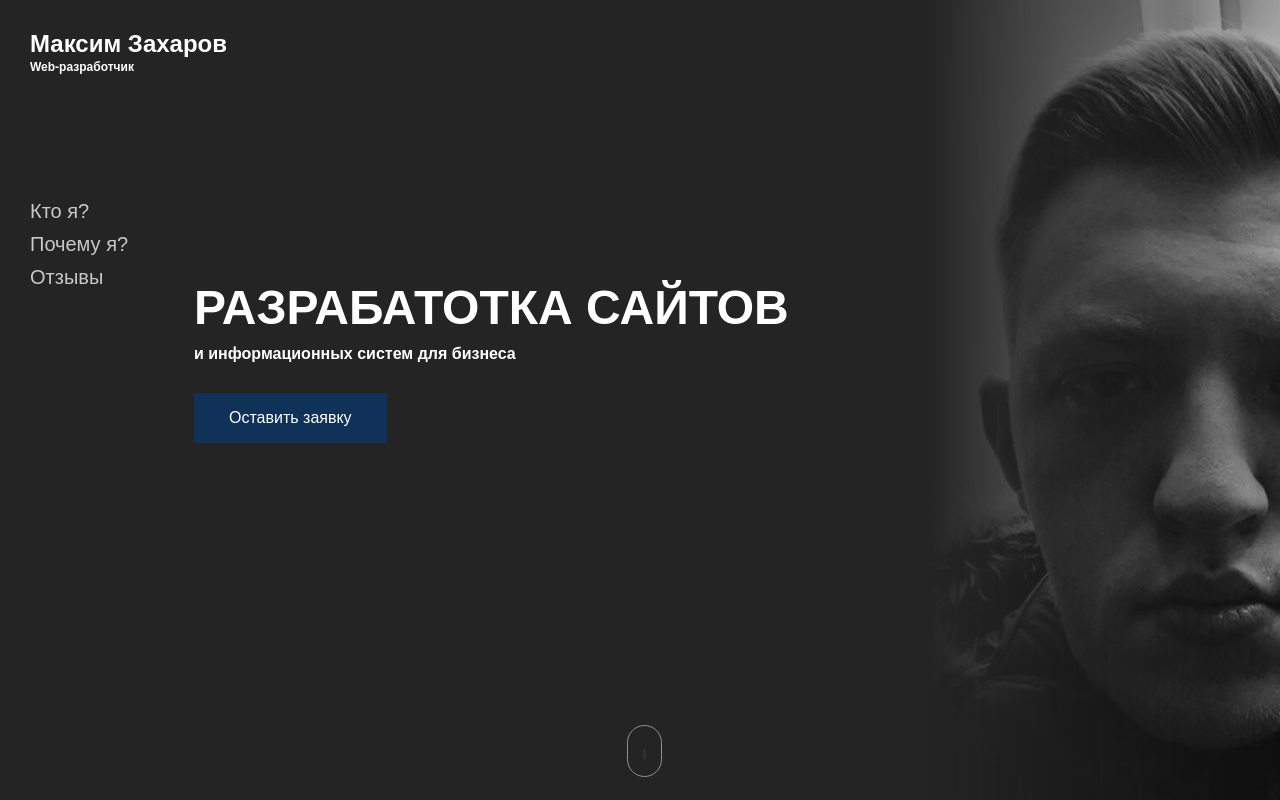
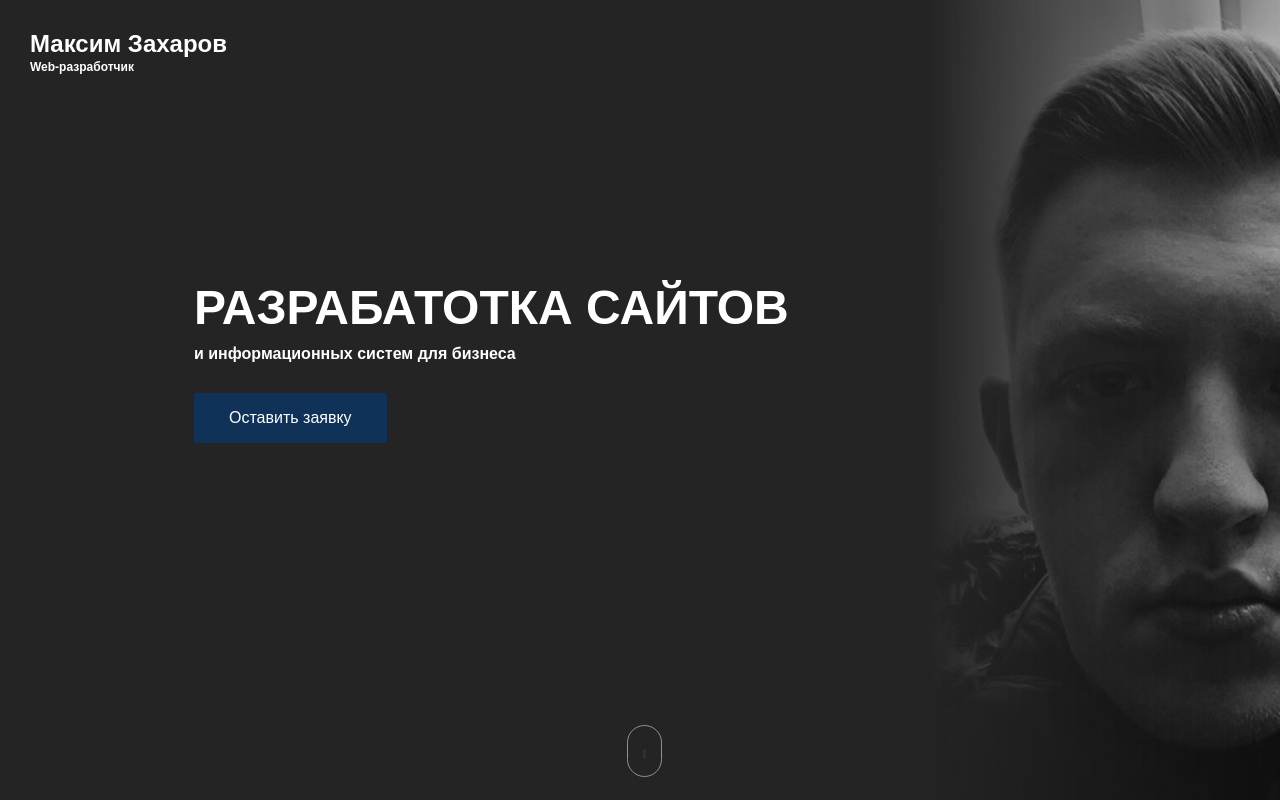
Before and after one commit to Murz1k/maksim-zakharov-site, an Angular app: page / in a window 1280 px wide. Shown: the top 800 px of the page. Built offline with nearby package versions, Linux system fonts and the light colour scheme.

Commit message:
Добавлен opacity

```diff
--- a/src/app/app.component.html
+++ b/src/app/app.component.html
@@ -20,7 +20,7 @@
 }" (click)="goToSection(0)">
 
 </div>
-<div class="menu">
+<div [class.active]="currentSection !== 0" class="menu">
   <div (click)="goToSection(1)">Кто я?</div>
   <div (click)="goToSection(2)">Почему я?</div>
   <div (click)="goToSection(3)">Отзывы</div>
--- a/src/app/app.component.scss
+++ b/src/app/app.component.scss
@@ -60,18 +60,11 @@ form {
 }
 
 section {
-  background-color: #242424;
-  color: transparent;
-  transition: color 1s ease-in;
-  button, a {
-    opacity: 0;
-    transition: opacity 1s ease-in;
-  }
+  color: #fff;
+  transition: opacity 0.5s;
+  opacity: 0;
   &.active {
-    color: #fff;
-    button, a {
-      opacity: 1;
-    }
+    opacity: 1;
   }
 }
 
@@ -96,9 +89,9 @@ label {
     outline: none;
     flex: 1;
     transition: border-bottom .2s;
-    &:hover, &:focus {
-      border-bottom: 2px solid #242424;
-    }
+    //&:hover, &:focus {
+    //  border-bottom: 2px solid #242424;
+    //}
   }
   input[type=text]:focus + span,
   input[type=email]:focus + span {
@@ -269,6 +262,11 @@ label.slider-label {
   color: white;
   top: calc(100vh / 4);
   left: 30px;
+  opacity: 0;
+  transition: opacity .8s;
+  &.active {
+    opacity: 1;
+  }
   > div {
     margin-bottom: 10px;
     font-size: 20px;
```
